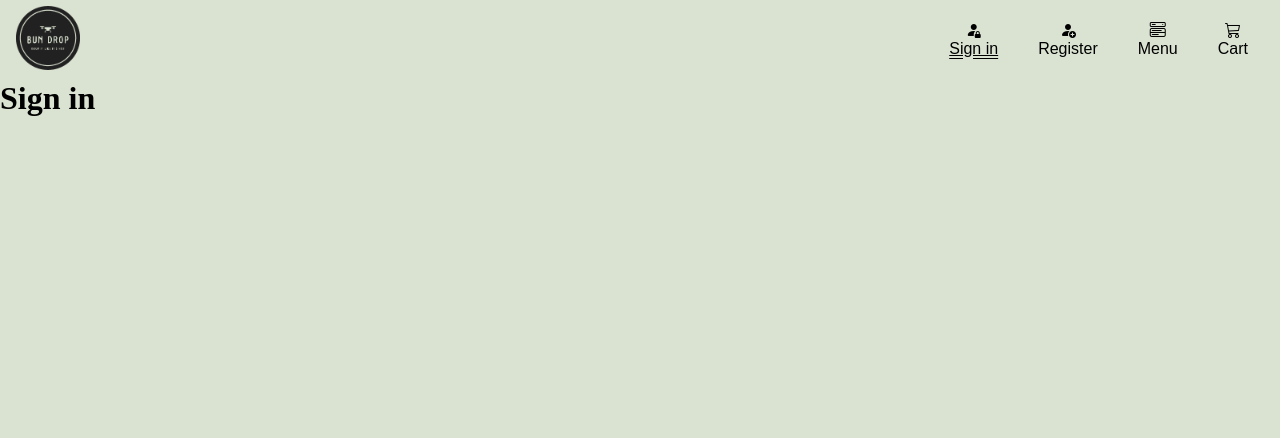
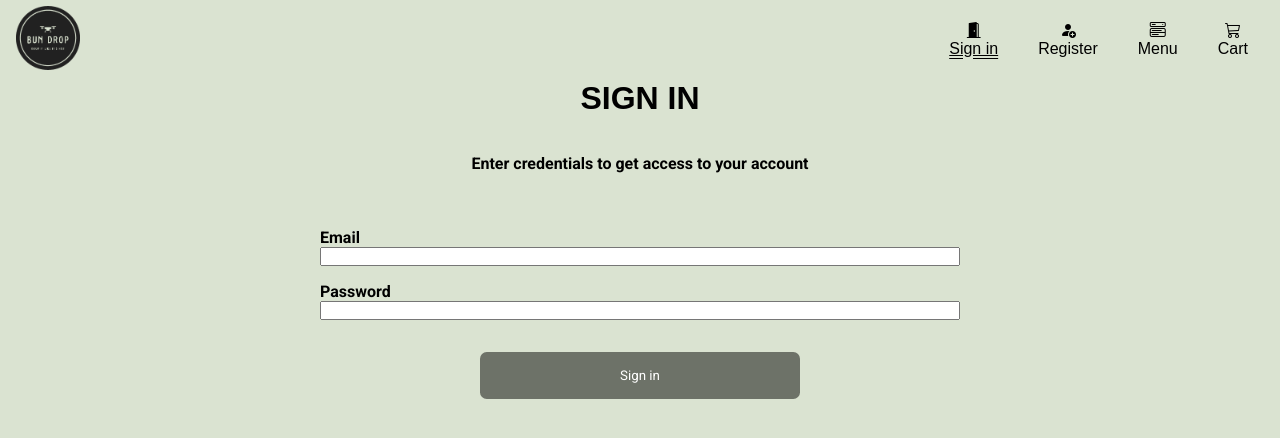
Before and after one commit to andrejakobsson7/bun-drop, a React (Vite) app: page /Signin in a window 1280 px wide. Shown: the top 438 px of the page. Built offline with nearby package versions, Linux system fonts and the light colour scheme; a web font is replaced by a local one.

Commit message:
Set up sign in process, useContext

```diff
--- a/db.json
+++ b/db.json
@@ -176,6 +176,10 @@
     },
     {
       "id": "test@bundrop.com",
+      "password": "Password123!"
+    },
+    {
+      "id": "man@bundrop",
       "password": "Password123!"
     }
   ],
--- a/src/App.css
+++ b/src/App.css
@@ -48,7 +48,8 @@ body {
   justify-content: space-evenly;
   list-style: none;
 }
-#nav-links a {
+.active-link,
+.inactive-link {
   display: flex;
   flex-direction: column;
   align-items: center;
@@ -64,6 +65,52 @@ body {
 }
 .active-link {
   text-decoration-style: double;
+}
+.navbar-user-dropdown {
+  margin-left: 2.5rem;
+}
+.navbar-user-dropdown-content {
+  display: flex;
+}
+.navbar-user-dropdown-select:hover .navbar-user-dropdown-content {
+  display: flex;
+}
+.navbar-user-dropdown-content {
+  display: none;
+  flex-direction: column;
+  position: absolute;
+  top: 7%;
+  background-color: #f9f9f9;
+  min-width: 160px;
+  box-shadow: 0px 8px 16px 0px rgba(0, 0, 0, 0.2);
+  z-index: 1;
+}
+.navbar-dropdown-link-wrapper {
+  padding: 0.5rem;
+  height: 20px;
+  display: flex;
+  align-items: center;
+}
+.navbar-dropdown-link {
+  text-decoration: none;
+}
+.navbar-dropdown-link:visited {
+  text-decoration: none;
+  color: black;
+}
+.navbar-dropdown-link-wrapper:hover {
+  background-color: #eee;
+}
+.navbar-user-dropdown-select {
+  margin-left: 2.5rem;
+  display: flex;
+}
+.navbar-user-icon {
+  display: flex;
+  justify-content: center;
+}
+a {
+  cursor: pointer;
 }
 
 /* //Landing page */
@@ -127,7 +174,8 @@ body {
   font-family: "Poetsen One";
 }
 #menu-label-wrapper,
-#register-label-wrapper {
+#register-label-wrapper,
+#sign-in-label-wrapper {
   grid-column: 2;
   display: flex;
   justify-content: center;
@@ -209,7 +257,8 @@ body {
 .payment-pay-btn,
 .confirmation-return-home-btn,
 .cart-go-to-menu-btn,
-.register-user-btn {
+.register-user-btn,
+.sign-in-user-btn {
   margin: 1rem;
   padding: 1rem;
   width: 25vw;
@@ -285,7 +334,8 @@ body {
 .payment-pay-btn,
 .confirmation-return-home-btn,
 .cart-go-to-menu-btn,
-.register-user-btn {
+.register-user-btn,
+.sign-in-user-btn {
   background-color: rgb(109, 114, 104);
   color: white;
   max-height: 40vh;
@@ -303,6 +353,7 @@ body {
 .confirmation-return-home-btn:hover,
 .cart-go-to-menu-btn:hover,
 .register-user-btn:hover,
+.sign-in-user-btn:hover,
 .success-go-to-sign-in-page-btn:hover {
   background-color: rgb(55, 57, 52);
 }
@@ -314,7 +365,8 @@ body {
 #payment-container,
 #menu-container,
 #register-container,
-dialog {
+dialog,
+#sign-in-container {
   font-family: "Roboto", Arial, Helvetica, sans-serif;
 }
 
@@ -499,23 +551,27 @@ dialog {
 }
 
 /* Register */
-#register-container {
+#register-container,
+#sign-in-container {
   display: grid;
   grid-template-columns: 0.5fr 2fr 0.5fr;
   grid-template-rows: repeat(2, 0.3fr) 2fr;
   min-height: 80vh;
 }
-#register-info-wrapper {
+#register-info-wrapper,
+#sign-in-info-wrapper {
   grid-column: 2;
   grid-row: 2;
   display: flex;
   justify-content: center;
   text-align: center;
 }
-#register-form-wrapper div {
+#register-form-wrapper div,
+#sign-in-form-wrapper div {
   padding-bottom: 1rem;
 }
-#register-form-wrapper {
+#register-form-wrapper,
+#sign-in-form-wrapper {
   grid-column: 2;
   display: grid;
   grid-template-columns: repeat(1, 1fr);
@@ -525,11 +581,13 @@ dialog {
   width: 50vw;
 }
 
-.register-user-input-wrapper {
+.register-user-input-wrapper,
+.sign-in-user-input-wrapper {
   display: flex;
   flex-direction: column;
 }
-.register-user-btn-wrapper {
+.register-user-btn-wrapper,
+.sign-in-user-btn-wrapper {
   display: flex;
   justify-content: center;
 }
@@ -605,11 +663,15 @@ label {
 #success-dialog p {
   margin-top: 10px;
 }
+#sign-in-container {
+  display: grid;
+}
 
 /* Responsiveness */
 
 @media (max-width: 830px) {
-  #nav-links a {
+  .active-link,
+  .inactive link {
     margin-left: 2rem;
   }
   .dish-container {
@@ -686,7 +748,8 @@ label {
     flex-direction: column;
     overflow-x: auto;
   }
-  #register-form-wrapper {
+  #register-form-wrapper,
+  #sign-in-form-wrapper {
     width: 90vw;
   }
 }
--- a/src/App.jsx
+++ b/src/App.jsx
@@ -1,4 +1,5 @@
 import { useState } from "react";
+
 import { BrowserRouter as Router, Route, Routes, Link } from "react-router-dom";
 import Navbar from "./components/Navbar";
 import Home from "./pages/Home";
@@ -9,10 +10,11 @@ import Cart from "./pages/Cart";
 import Payment from "./pages/Payment";
 import Confirmation from "./pages/Confirmation";
 import "./App.css";
+import AuthProvider from "./contexts/AuthProvider";
 
 function App() {
   return (
-    <>
+    <AuthProvider>
       <Router>
         <Navbar />
         <Routes>
@@ -25,7 +27,7 @@ function App() {
           <Route path="/Confirmation" element={<Confirmation />}></Route>
         </Routes>
       </Router>
-    </>
+    </AuthProvider>
   );
 }
 
--- a/src/components/Navbar.jsx
+++ b/src/components/Navbar.jsx
@@ -1,9 +1,14 @@
-import React from "react";
+import React, { useEffect, useState, useContext } from "react";
 import { Link, NavLink } from "react-router-dom";
+import useLocalStorage from "../hooks/useLocalStorage";
+import { AuthContext } from "../contexts/AuthProvider";
 
 import "bootstrap-icons/font/bootstrap-icons.css";
 
 function Navbar() {
+  const localStorageHandler = useLocalStorage();
+  const authHandler = useContext(AuthContext);
+
   return (
     <nav id="navbar-container">
       <div id="nav-logo-wrapper">
@@ -13,6 +18,8 @@ function Navbar() {
       </div>
       <div id="nav-links-wrapper">
         <ul id="nav-links">
+          {authHandler.isAuthenticated === false ? (
+            <>
               <li>
                 <NavLink
                   className={({ isActive }) =>
@@ -20,11 +27,9 @@ function Navbar() {
                   }
                   to="/signin"
                 >
-              <i className="bi bi-person-fill-lock"></i>
-              <p>Sign in</p>
+                  <p className="bi bi-door-open-fill"></p> <p>Sign in</p>
                 </NavLink>
               </li>
-
               <li>
                 <NavLink
                   to="/register"
@@ -32,11 +37,45 @@ function Navbar() {
                     isActive ? "active-link" : "inactive-link"
                   }
                 >
-              <i className="bi bi-person-fill-add"></i>
+                  <p className="bi bi-person-fill-add"></p>
                   <p>Register</p>
                 </NavLink>
               </li>
+            </>
+          ) : (
+            <div className="navbar-user-dropdown-select">
+              <a>
+                <div className="navbar-user-icon">
+                  <p className="bi bi-person-fill user-icon"></p>
+                </div>
+                <p>
+                  User <span className="bi bi-caret-down-fill"></span>
+                </p>
+              </a>
 
+              <div className="navbar-user-dropdown-content">
+                <div className="navbar-dropdown-link-wrapper">
+                  <NavLink to="/register" className="navbar-dropdown-link">
+                    <p className="bi bi-gear-fill">
+                      <span> Settings</span>
+                    </p>
+                  </NavLink>
+                </div>
+
+                <hr />
+                <div className="navbar-dropdown-link-wrapper">
+                  <a
+                    onClick={authHandler.signOut}
+                    className="navbar-dropdown-link"
+                  >
+                    <p className="bi bi-door-closed-fill">
+                      <span> Sign out</span>
+                    </p>
+                  </a>
+                </div>
+              </div>
+            </div>
+          )}
           <li>
             <NavLink
               to="/menu"
--- /dev/null
+++ b/src/contexts/AuthProvider.jsx
@@ -0,0 +1,37 @@
+import React, { createContext, useEffect, useState } from "react";
+import useLocalStorage from "../hooks/useLocalStorage";
+
+export const AuthContext = createContext();
+
+const AuthProvider = ({ children }) => {
+  const [isAuthenticated, setIsAuthenticated] = useState(false);
+  const localStorageHandler = useLocalStorage();
+
+  useEffect(() => {
+    const fetchSignedInUser = async () => {
+      const signedInUser = await localStorageHandler.getLocalStorage(
+        "signedInUser"
+      );
+      if (signedInUser !== null) {
+        setIsAuthenticated(true);
+      }
+    };
+    fetchSignedInUser();
+  }, []);
+
+  const signIn = () => {
+    setIsAuthenticated(true);
+  };
+
+  const signOut = () => {
+    setIsAuthenticated(false);
+  };
+
+  return (
+    <AuthContext.Provider value={{ isAuthenticated, signIn, signOut }}>
+      {children}
+    </AuthContext.Provider>
+  );
+};
+
+export default AuthProvider;
--- a/src/pages/Register.jsx
+++ b/src/pages/Register.jsx
@@ -37,6 +37,7 @@ function Register() {
       const foundUserWithEmail = await fetchHandler.fetchData(
         fetchUrl + userCredentials.email
       );
+      console.log("Error", fetchHandler.error);
       if (foundUserWithEmail === null) {
         const newUser = {
           id: userCredentials.email,
@@ -55,7 +56,6 @@ function Register() {
     }
   }
   function handleInputChange(propName, inputValue) {
-    console.log(propName, inputValue);
     const userCredsCopy = { ...userCredentials };
     userCredsCopy[propName] = inputValue;
     setUserCredentials(userCredsCopy);
--- a/src/pages/SignIn.jsx
+++ b/src/pages/SignIn.jsx
@@ -1,9 +1,98 @@
-import React from "react";
+import React, { useState, useContext } from "react";
+import PageLabel from "../components/PageLabel";
+import ControlledInputField from "../components/ControlledInputField";
+import ErrorText from "../components/ErrorText";
+import useFetch from "../hooks/useFetch";
+import useInputField from "../hooks/useInputField";
+import useLocalStorage from "../hooks/useLocalStorage";
+import { useNavigate } from "react-router-dom";
+import { AuthContext } from "../contexts/AuthProvider";
 function SignIn() {
+  const [validationError, setValidationError] = useState("");
+  const [userCredentials, setUserCredentials] = useState({
+    email: "",
+    password: "",
+  });
+  const [signedInUser, setSignedInUser] = useState(null);
+  const fetchUrl = "http://localhost:9999/users/";
+  const fetchHandler = useFetch();
+  const inputHandler = useInputField();
+  const localStorageHandler = useLocalStorage();
+  const authHandler = useContext(AuthContext);
+
+  const navigate = useNavigate();
+  const defaultSignInErrorMessage = "Invalid email and/or password";
+
+  async function handleSubmit(e) {
+    console.log(userCredentials);
+    setValidationError("");
+    e.preventDefault();
+    //Get user with username
+    const foundUser = await fetchHandler.fetchData(
+      fetchUrl + userCredentials.email
+    );
+    console.log("Received", foundUser);
+    if (foundUser !== null) {
+      //Check password
+      if (
+        inputHandler.compareInputs(userCredentials.password, foundUser.password)
+      ) {
+        console.log("Username and password is OK..");
+        //Sign in user
+        localStorageHandler.setLocalStorage("signedInUser", foundUser);
+        //Navigate to home page
+        navigate("/");
+        //Set context
+        authHandler.signIn();
+      } else {
+        setValidationError(defaultSignInErrorMessage);
+      }
+    } else {
+      setValidationError(defaultSignInErrorMessage);
+    }
+  }
+  function handleInputChange(propName, inputValue) {
+    const userCredsCopy = { ...userCredentials };
+    userCredsCopy[propName] = inputValue;
+    setUserCredentials(userCredsCopy);
+  }
   return (
-    <>
-      <h1>Sign in</h1>
-    </>
+    <div id="sign-in-container">
+      <div id="sign-in-label-wrapper">
+        <PageLabel label="SIGN IN" />
+      </div>
+      <div id="sign-in-info-wrapper">
+        <strong>Enter credentials to get access to your account</strong>
+      </div>
+      <form id="sign-in-form-wrapper" onSubmit={handleSubmit}>
+        <div className="sign-in-user-input-wrapper">
+          <ControlledInputField
+            inputName="Email"
+            inputId="sign-in-email-input"
+            inputType="email"
+            propName="email"
+            isRequired={true}
+            onInputChange={handleInputChange}
+          />
+        </div>
+        <div className="sign-in-user-input-wrapper">
+          <ControlledInputField
+            inputName="Password"
+            inputId="sign-in-password-input"
+            inputType="password"
+            propName="password"
+            isRequired={true}
+            onInputChange={handleInputChange}
+          />
+        </div>
+        {validationError ? <ErrorText text={validationError} /> : ""}
+        <div className="sign-in-user-btn-wrapper">
+          <button type="submit" className="sign-in-user-btn">
+            Sign in
+          </button>
+        </div>
+      </form>
+    </div>
   );
 }
 
```
Also changed, not shown: src/hooks/useFetch.jsx (+26 -9 lines). Lines whose indentation alone changed are shown as unchanged.
